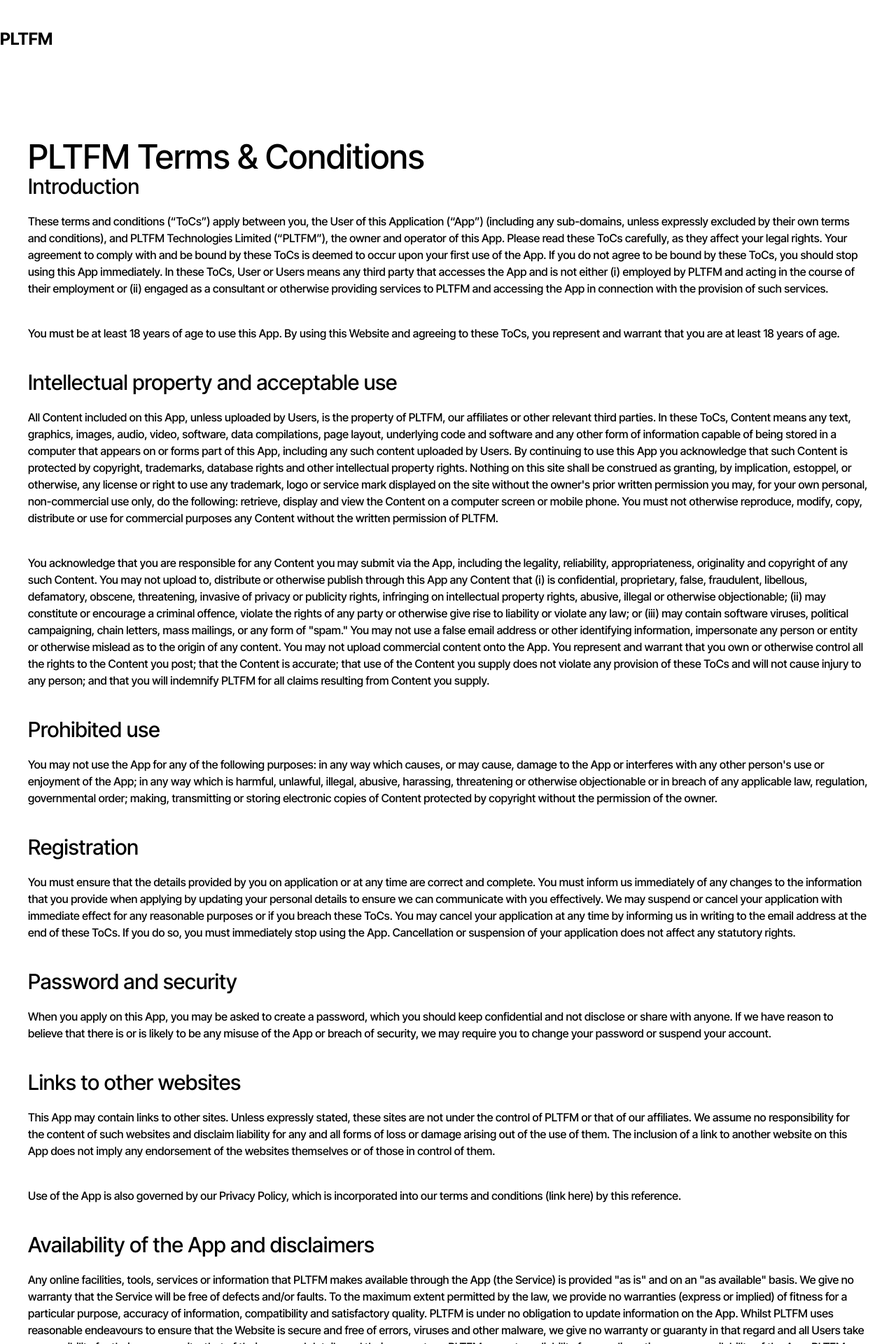
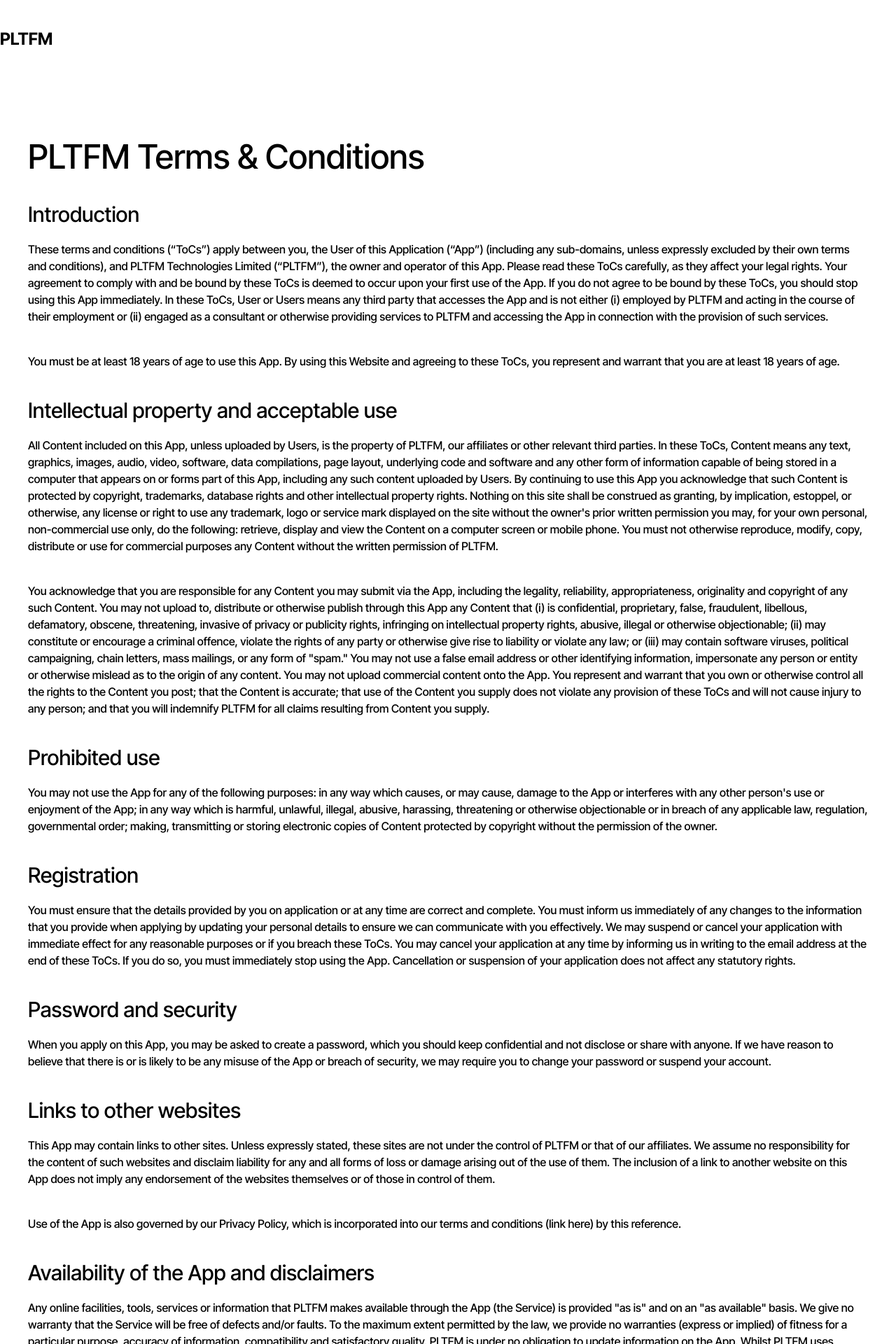
Before and after one commit to pltfmdotco/www, a Jekyll site: the page built from terms.md, in a window 1280 px wide. Shown: the top 1920 px of the page at 70% size. Built offline with Jekyll 4.4.1, drawn with Linux system fonts in a browser that asks for light colours; nearby versions of some CDN libraries.

Commit message:
formatting

```diff
--- a/_layouts/terms.html
+++ b/_layouts/terms.html
@@ -38,7 +38,7 @@
       <main class="flex flex-col md:mt-16">
         <div class="flex-col md:bg-transparent mt-8 md:mt-0 block p-10">
           <h1 class="text-5xl">PLTFM Terms & Conditions</h1>
-          <section class="mb-5">
+          <section class="mt-10 mb-5">
             <h2 class="text-3xl">Introduction</h2>
             <p class="py-5">
               These terms and conditions (“ToCs”) apply between you, the User of
```
Also changed, not shown: 1 other file.
